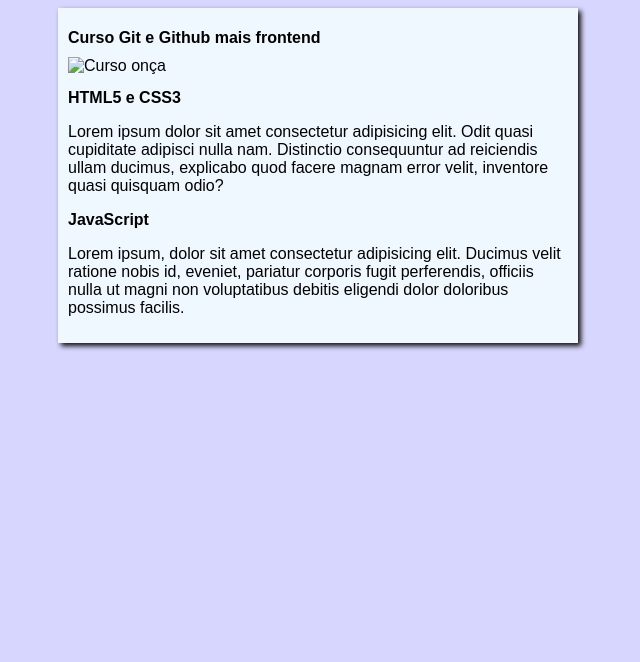
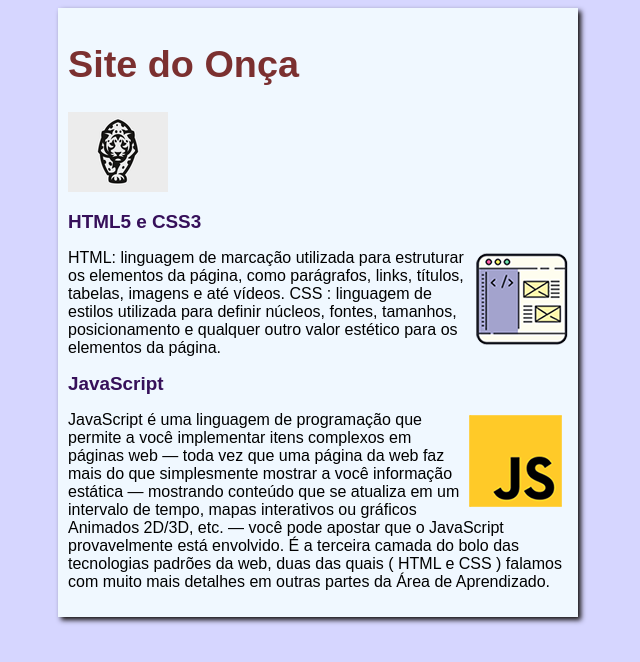
Before and after one commit to Allan-BC/Projetando_site, a plain HTML site: page index.html in a window 1280 px wide. Shown: the whole page, without its empty margins (322-962 px from the left). Drawn offline with Linux system fonts and the light colour scheme.

Commit message:
modificações

```diff
--- a/estilos/style.css
+++ b/estilos/style.css
@@ -15,3 +15,28 @@
     padding: 10px;
     box-shadow: 3px 3px 5px rgb(20, 16, 16);
 }
+
+h1 {
+    font-size: 1cm;
+    color: rgb(123, 48, 48);
+}
+
+h2 {
+    font-size: 0.5cm;
+    color: rgb(54, 16, 90);
+}
+
+img.lado {
+    float: right;
+}
+
+a {
+    text-decoration: none;
+    font-weight: bold;
+    color: rgb(95, 61, 17);
+}
+
+a:hover {
+    text-decoration: underline;
+    color: rgb(32, 70, 71);
+}
--- a/index.html
+++ b/index.html
@@ -11,20 +11,25 @@
 <body>
     <main>
         <header>
-            <h1>Curso Git e Github mais frontend</h1>
-            <img src="imagens/onc.png" alt="Curso onça">
+            <h1>Site do Onça</h1>
+            <img src="imagens/onca (1).png" alt="Curso onça">
         </header>
         <article>
             <h2>HTML5 e CSS3</h2>
-            <p>Lorem ipsum dolor sit amet consectetur adipisicing elit. Odit quasi cupiditate adipisci nulla nam.
-                Distinctio consequuntur ad reiciendis ullam ducimus, explicabo quod facere magnam error velit, inventore
-                quasi quisquam odio?</p>
+            <img class="lado" src="imagens/curso-html-css.png" alt="Curso HTML5 e CSS3">
+            <p>HTML: linguagem de marcação utilizada para estruturar os elementos da página, como parágrafos, links,
+                títulos, tabelas, imagens e até vídeos. CSS : linguagem de estilos utilizada para definir núcleos,
+                fontes, tamanhos, posicionamento e qualquer outro valor estético para os elementos da página.</p>
         </article>
         <article>
             <h2>JavaScript</h2>
-            <p>Lorem ipsum, dolor sit amet consectetur adipisicing elit. Ducimus velit ratione nobis id, eveniet,
-                pariatur corporis fugit perferendis, officiis nulla ut magni non voluptatibus debitis eligendi dolor
-                doloribus possimus facilis.</p>
+            <img class="lado" src="imagens/curso-javascript.png" alt="Curso JavaScript">
+            <p>JavaScript é uma linguagem de programação que permite a você implementar itens complexos em páginas web —
+                toda vez que uma página da web faz mais do que simplesmente mostrar a você informação estática —
+                mostrando conteúdo que se atualiza em um intervalo de tempo, mapas interativos ou gráficos Animados
+                2D/3D, etc. — você pode apostar que o JavaScript provavelmente está envolvido. É a terceira camada do
+                bolo das tecnologias padrões da web, duas das quais ( HTML e CSS ) falamos com muito mais detalhes em
+                outras partes da Área de Aprendizado.</p>
         </article>
     </main>
 
```
